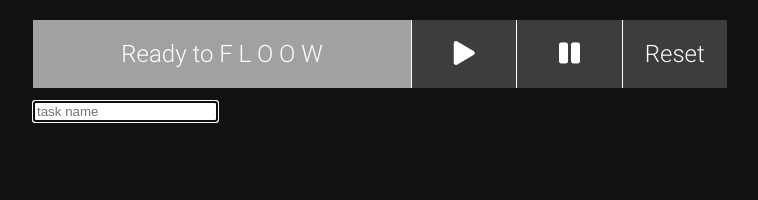
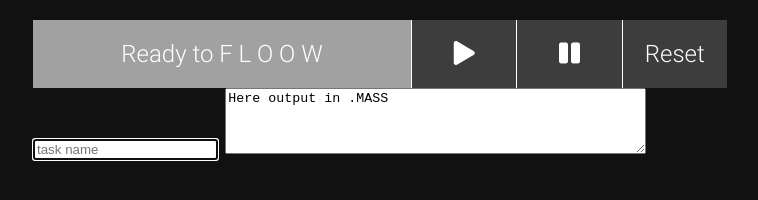
Before and after one commit to noizhardware/noizhardware.github.io, a plain HTML site: page sw/index.html in a window 1280 px wide. Shown: the whole page, without its empty margins (257-1015 px from the left). Drawn offline with Linux system fonts and the light colour scheme.

Commit message:
Update index.html

```diff
--- a/sw/index.html
+++ b/sw/index.html
@@ -23,6 +23,7 @@
 
     <div class="resetTimer reset" onclick="resetTimer()">Reset</div>
     <input type="text" id="taskName" class="form-control" placeholder="task name"  required autofocus>
+    <textarea id="massOut" rows="4" cols="50">Here output in .MASS</textarea>
 </div>
 
 <script type="text/javascript" src="sw.js"></script>
```
